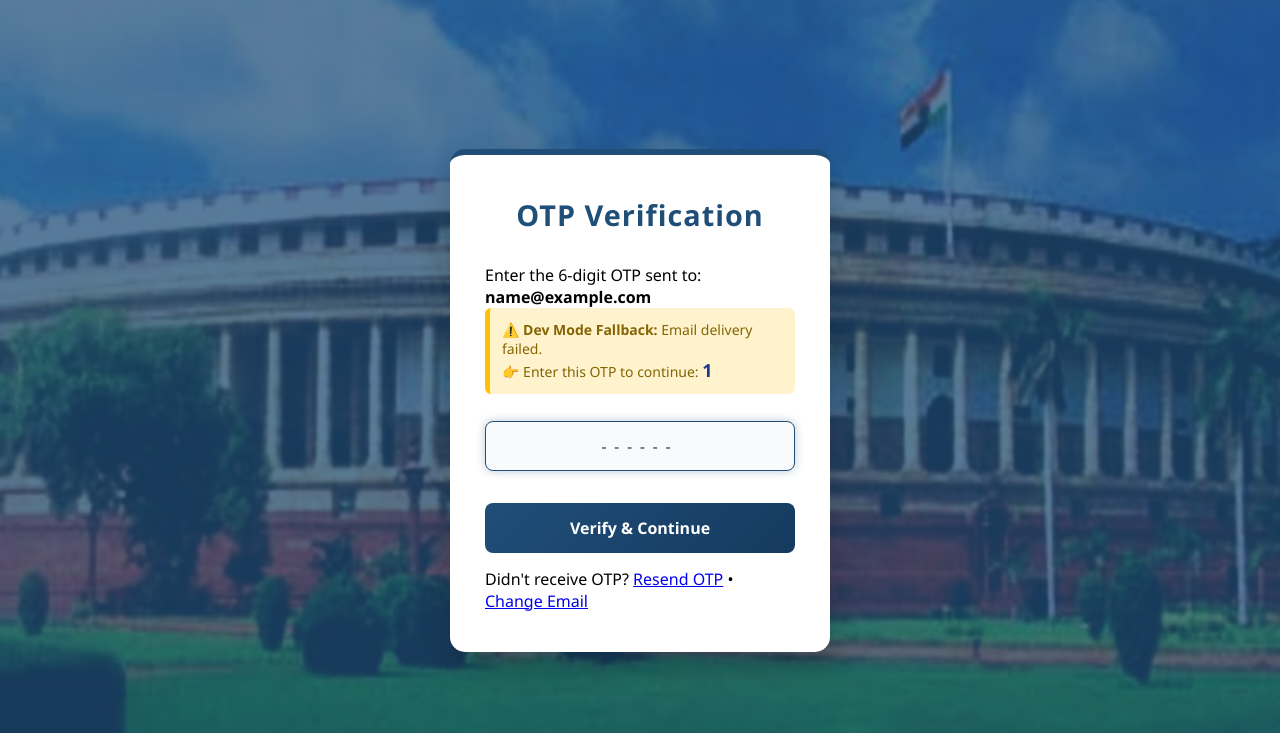
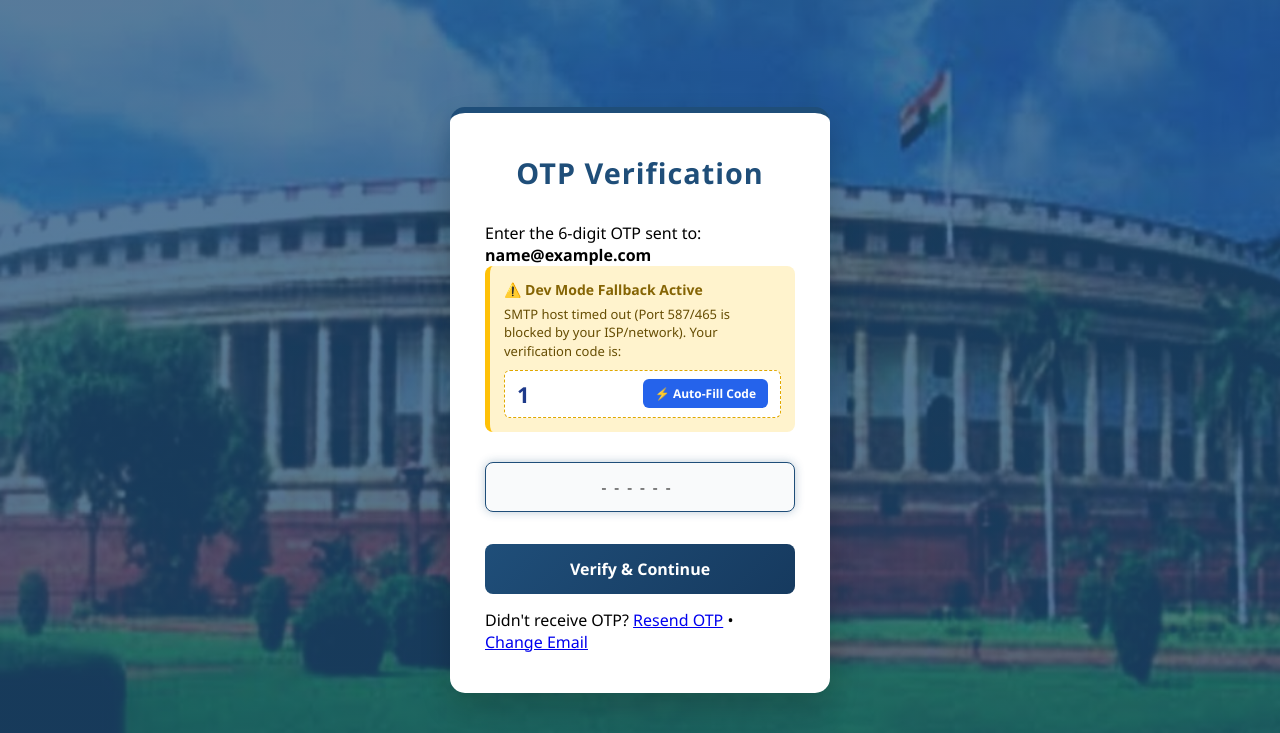
Before and after one commit to SowndharyaPL15/civicpulse, a PHP site: page /userside/verify_otp.php in a window 1280 px wide. Shown: the top 733 px of the page. Run offline with PHP 8.4, Linux system fonts and the light colour scheme; the visitor is signed in with stand-in values (Sample User, id 1).

Commit message:
feat(auth): add auto-fill OTP helper and improve Resend API integration

```diff
--- a/userside/verify_otp.php
+++ b/userside/verify_otp.php
@@ -77,10 +77,26 @@ if(isset($_POST['verify'])){
         <?php endif; ?>
 
         <?php if(isset($_SESSION['dev_otp'])): ?>
-        <div class="success" style="background-color: #fff3cd; color: #856404; border-left: 5px solid #ffc107; margin-bottom:15px; padding:12px; border-radius:6px; font-size:14px;">
-            ⚠️ <strong>Dev Mode Fallback:</strong> <?= htmlspecialchars($_SESSION['mail_error'] ?? 'Email delivery failed.') ?><br>
-            👉 Enter this OTP to continue: <strong style="font-size:18px; color:#1e3a8a; letter-spacing:2px;"><?= htmlspecialchars($_SESSION['dev_otp']) ?></strong>
+        <div class="success" style="background-color: #fff3cd; color: #856404; border-left: 5px solid #ffc107; margin-bottom:18px; padding:14px; border-radius:8px; font-size:14px; text-align:left;">
+            <div style="font-weight:600; margin-bottom:6px;">⚠️ Dev Mode Fallback Active</div>
+            <div style="font-size:13px; color:#664d03; margin-bottom:10px; line-height:1.4;">
+                SMTP host timed out (Port 587/465 is blocked by your ISP/network). Your verification code is:
+            </div>
+            <div style="display:flex; align-items:center; justify-content:space-between; background:#fff; padding:8px 12px; border-radius:6px; border:1px dashed #e0a800;">
+                <span id="devOtpVal" style="font-size:22px; font-weight:700; color:#1e3a8a; letter-spacing:4px;"><?= htmlspecialchars($_SESSION['dev_otp']) ?></span>
+                <button type="button" onclick="autoFillOtp()" style="width:auto; padding:6px 12px; font-size:12px; margin:0; background:#2563eb; color:white; border-radius:6px; border:none; cursor:pointer;">⚡ Auto-Fill Code</button>
+            </div>
         </div>
+        <script>
+        function autoFillOtp() {
+            var otp = document.getElementById('devOtpVal').innerText.trim();
+            var input = document.querySelector('input[name="otp"]');
+            if (input) {
+                input.value = otp;
+                input.focus();
+            }
+        }
+        </script>
         <?php endif; ?>
 
         <form method="POST">
```
Also changed, not shown: adminside/admin_otp.php (+17 -2 lines), database/mail_helper.php (+24 -1 lines), 1 other file.
